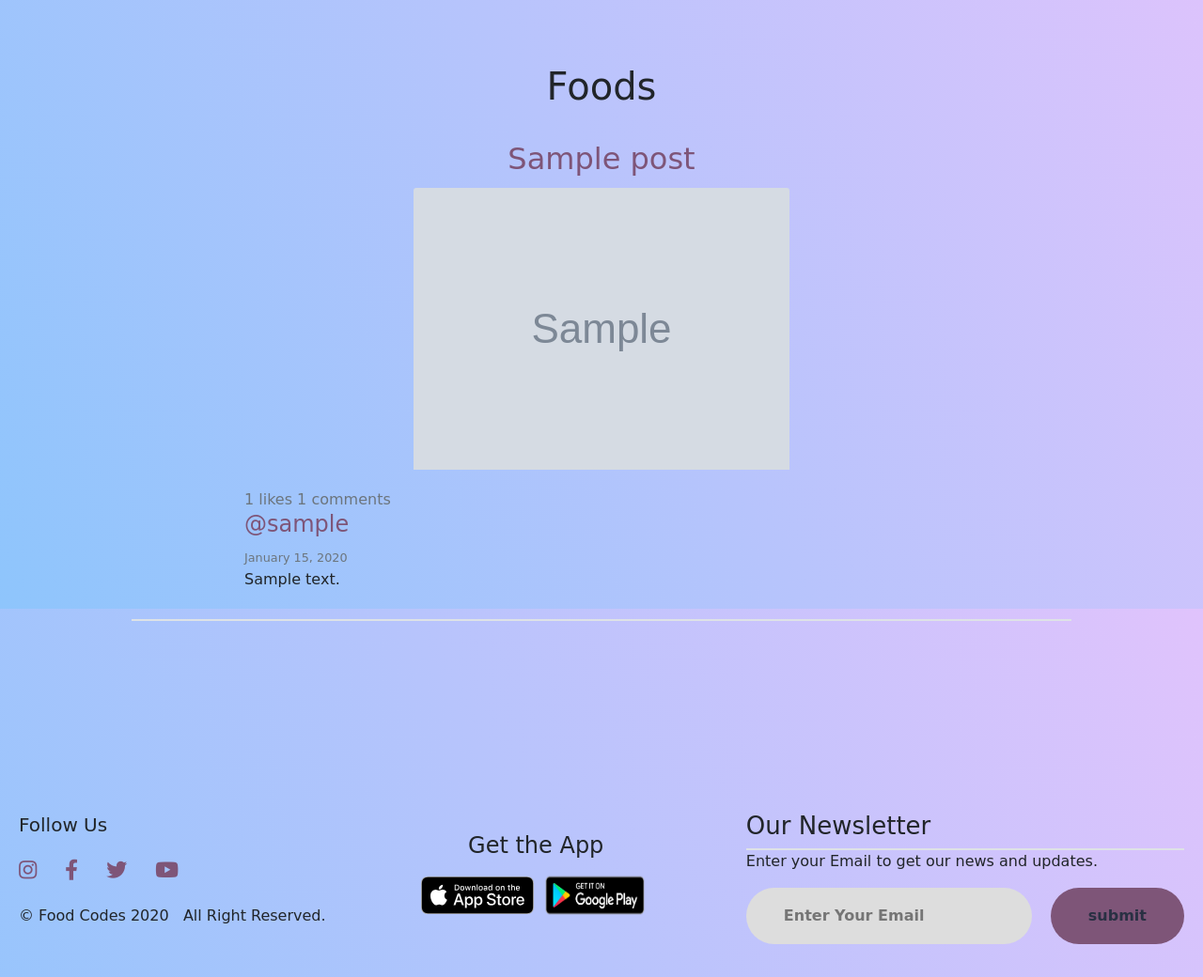
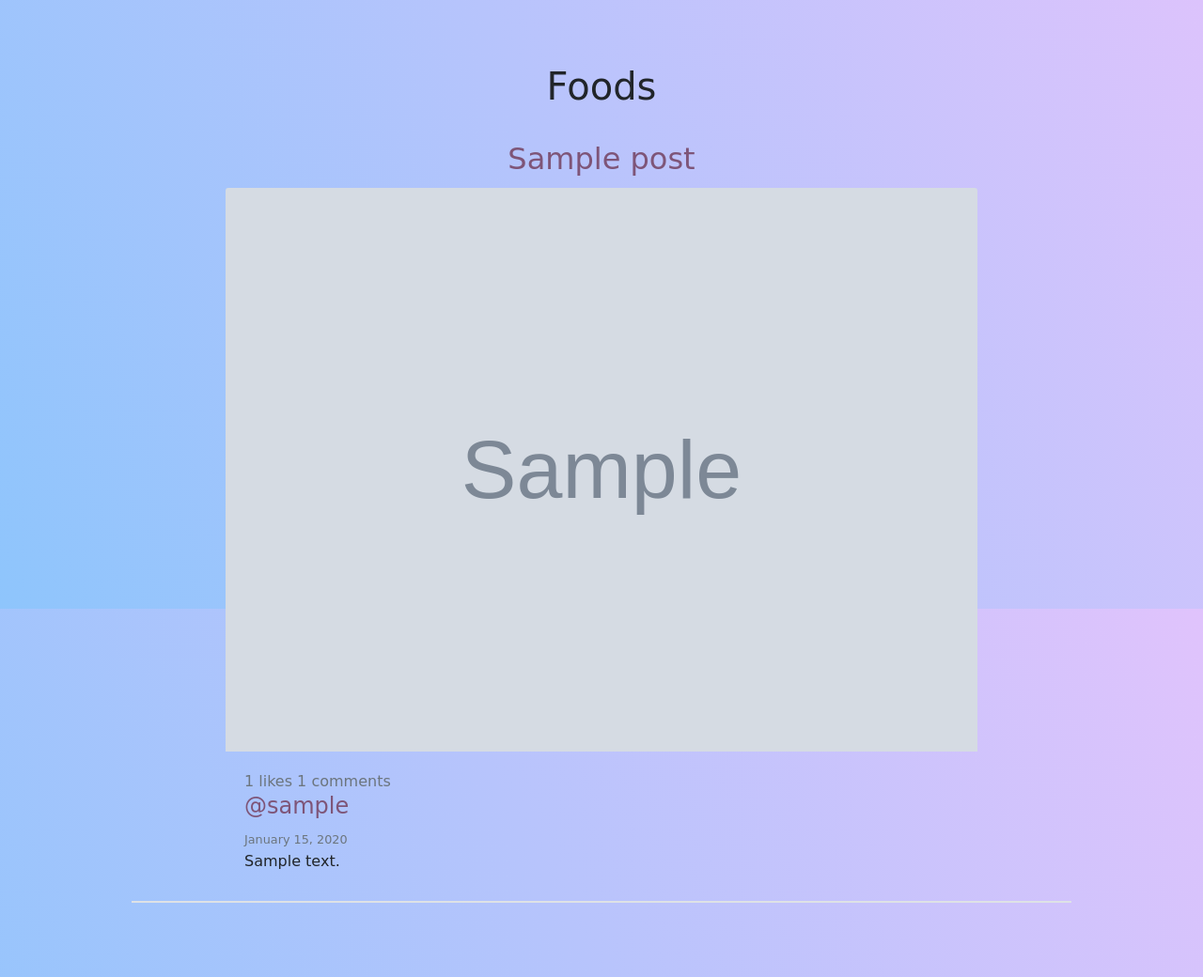
Before and after one commit to pratiksharma8/FoodCodesWebsite, a Django app: page /blog/ in a window 1280 px wide. Shown: the part 152-1192 px from the top of the page at 94% size. Run offline with Django 3.2, Linux system fonts and the light colour scheme; tables that the repository leaves empty hold one stand-in row (values such as "Sample post"); grey boxes marked "Sample" are stand-in pictures; some libraries are stand-ins or nearby versions; some web fonts are replaced.

Commit message:
Update styles.css

```diff
--- a/website/foodcodes/blog/static/css/styles.css
+++ b/website/foodcodes/blog/static/css/styles.css
@@ -74,7 +74,6 @@ th, td {
   .blog-content .card-img-top{
     image-rendering: pixelated;
     height: auto;
-    width: auto;
   }
 
   .blog-content .card-body{
```
